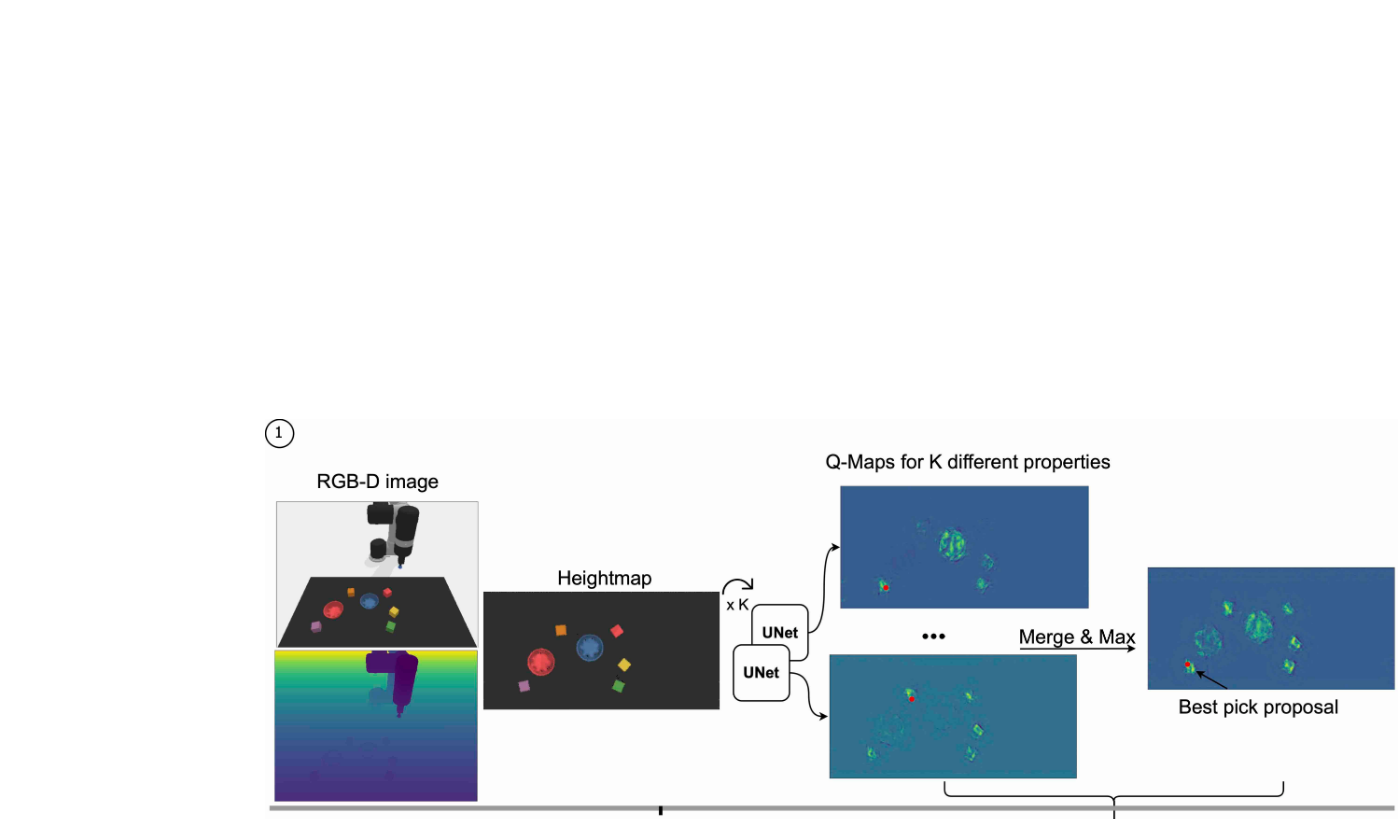
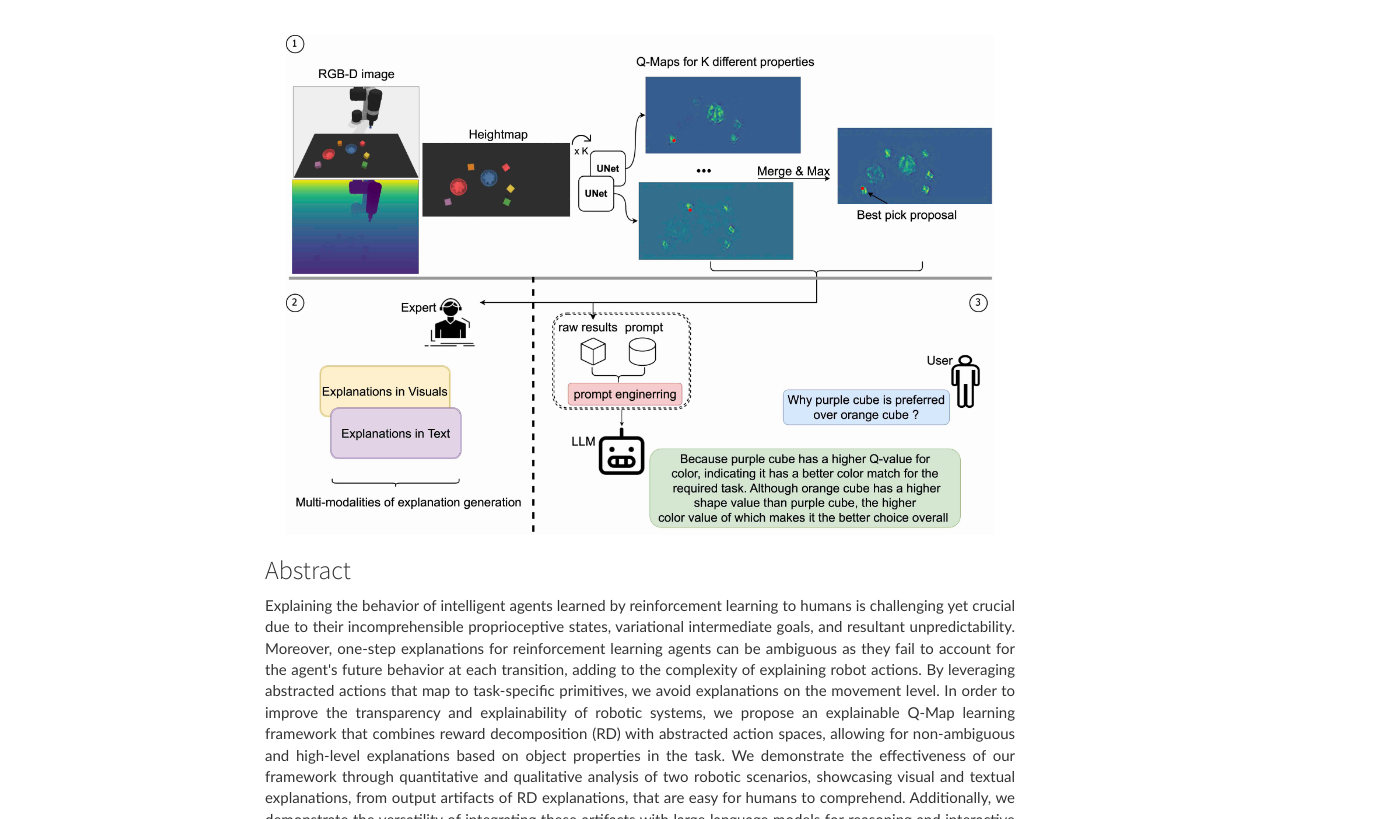
Before and after one commit to X-QMap/x-qmap.github.io, a plain HTML site: page index.html in a window 1280 px wide. Shown: the part 369-1188 px from the top of the page, 1398 px wide, since content can reach past the window. Drawn offline with nearby package versions, Linux system fonts and the light colour scheme; some packages are replaced by stand-ins of ours; a script that the page names is missing.

Commit message:
update by xf

```diff
--- a/index.html
+++ b/index.html
@@ -56,7 +56,7 @@
     <div class="container" id="main">
         <div class="row">
             <h2 class="col-md-12 text-center">
-                <b><font size="+6">A Closer Look at Reward Decomposition for High-Level Robotic Explanations</font></b>: </br>
+                <b><font size="+6">A Closer Look at Reward Decomposition for High-Level Robotic Explanations</font></b></br>
 		    X-QMap </br>
             </h2>
 		            <div class="col-md-12 text-center">
@@ -122,8 +122,8 @@
                 </div>
 -->
                 <div class="text-center">
-                    <div style="position:relative;padding-top:56.25%;">
-			<image src="img/abstract_fig.jpeg" height="800px">
+                    <div style="position:relative;padding-top:5%;">
+			<image src="img/abstract_fig.jpeg" height="500px">
                     </div>
                 </div>
                 <h3>
```
